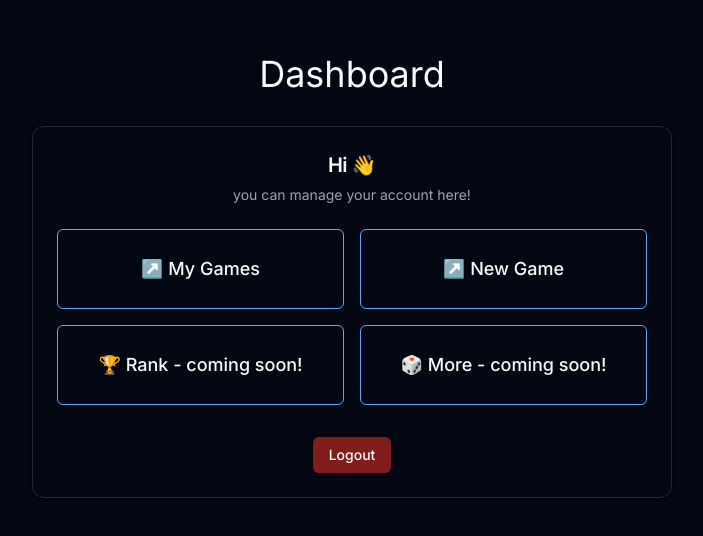
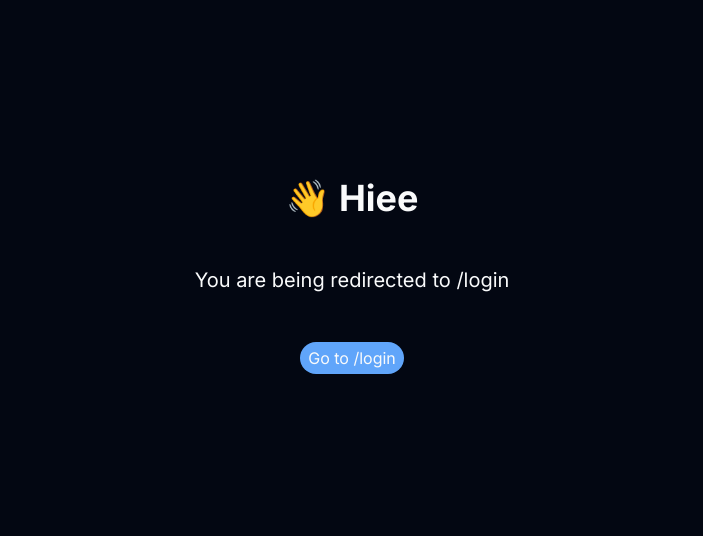
Before and after one commit to gitmank/chess-ish, a Next.js app in the folder client/: page /dashboard in a window 1280 px wide. Shown: the part 124-660 px from the top of the page, without its empty margins (288-991 px from the left). Built offline with nearby package versions, Linux system fonts and the light colour scheme; no server answers.

Commit message:
Add redirect pages for unauthenticated users

```diff
--- a/client/app/dashboard/page.jsx
+++ b/client/app/dashboard/page.jsx
@@ -13,10 +13,32 @@ import {
     CardHeader,
     CardTitle,
 } from "@/components/ui/card";
+import Redirect from "@/components/simple/Redirect";
+
+const STATUS = {
+    UNAUTHENTICATED: "unauthenticated",
+    AUTHENTICATED: "authenticated",
+    LOADING: "loading",
+};
 
 export default function Page() {
     const router = useRouter();
     const [username, status] = useAuth();
+
+    if (status === STATUS.LOADING) {
+        return (
+            <main className="flex flex-col justify-center items-center h-screen w-screen text-center gap-8">
+                <h1 className="text-2xl">Loading ⏳</h1>
+                <a className="text-lg" href="/">
+                    Return
+                </a>
+            </main>
+        );
+    }
+
+    if (status === STATUS.UNAUTHENTICATED) {
+        return <Redirect to="/login" />;
+    }
 
     return (
         <main className="flex flex-col space-y-8 justify-center items-center h-screen w-screen text-center">
--- a/client/app/game/[uuid]/page.jsx
+++ b/client/app/game/[uuid]/page.jsx
@@ -8,6 +8,13 @@ import { useAuth } from "@/utilities/hooks/useAuth";
 import PlayingBoard from "@/components/views/PlayingBoard";
 import Chat from "@/components/views/Chat";
 import { movesCalculator } from "@/utilities/movesCalculator";
+import Redirect from "@/components/simple/Redirect";
+
+const STATUS = {
+    UNAUTHENTICATED: "unauthenticated",
+    AUTHENTICATED: "authenticated",
+    LOADING: "loading",
+};
 
 export default function Page() {
     const { uuid } = useParams();
@@ -64,6 +71,21 @@ export default function Page() {
         gameSocket.emit("set-pieces", { uuid, pieces });
     };
 
+    if (status === STATUS.LOADING) {
+        return (
+            <main className="flex flex-col justify-center items-center h-screen w-screen text-center gap-8">
+                <h1 className="text-2xl">Loading ⏳</h1>
+                <a className="text-lg" href="/">
+                    Return
+                </a>
+            </main>
+        );
+    }
+
+    if (status === STATUS.UNAUTHENTICATED) {
+        return <Redirect to="/login" />;
+    }
+
     if (!game || game?.uuid !== uuid || game?.endedAt) {
         return (
             <main className="grid grid-cols-1 justify-center items-center h-screen w-full text-center">
@@ -71,7 +93,7 @@ export default function Page() {
                     <h1 className="text-4xl">Game</h1>
                     <p>Room: {game?.name}</p>
                     <p>{isConnected ? "🟢 Online" : "🔴 Disconnected"}</p>
-                    <p>Game closed!</p>
+                    <p>Game closed or invalid!</p>
                     <a href="/dashboard" className="underline">
                         Return
                     </a>
--- a/client/app/login/page.jsx
+++ b/client/app/login/page.jsx
@@ -4,7 +4,7 @@
 import { useAuth } from "@/utilities/hooks/useAuth";
 import Loading from "@/components/views/Loading";
 import Login from "@/components/views/Login";
-import Redirect from "@/components/views/Redirect";
+import Redirect from "@/components/simple/Redirect";
 
 export default function Page() {
     // fetch login status
@@ -12,7 +12,7 @@ export default function Page() {
 
     // redirect if authenticated
     if (status === "authenticated") {
-        return <Redirect page="dashboard" />;
+        return <Redirect to="/dashboard" />;
     }
 
     // render loading page if loading
--- a/client/components/views/Redirect.jsx
+++ b/client/components/simple/Redirect.jsx
@@ -1,13 +1,13 @@
-export default function Redirect({ page = "" }) {
+export default function Redirect({ to = "/" }) {
     return (
         <main className="flex min-h-screen flex-col items-center justify-center space-y-12 p-12 text-center">
             <h1 className="text-4xl font-bold">👋 Hiee</h1>
-            <p className="text-xl">You are being redirected to /{page}</p>
+            <p className="text-xl">You are being redirected to {to}</p>
             <a
-                href={`/${page || ""}`}
+                href={`${to}`}
                 className="btn rounded-full p-1 px-2 bg-blue-400 hover:bg-blue-500 duration-75"
             >
-                Go to {page || "Home"}
+                Go to {to === "/" ? "Home" : to}
             </a>
         </main>
     );
```
